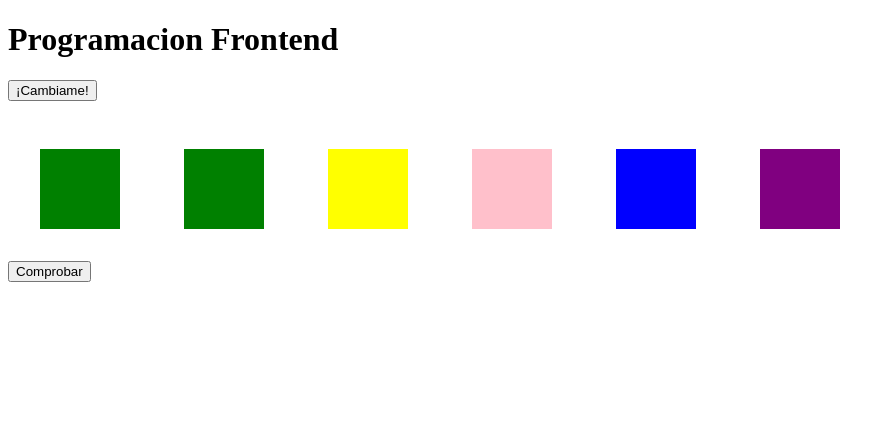
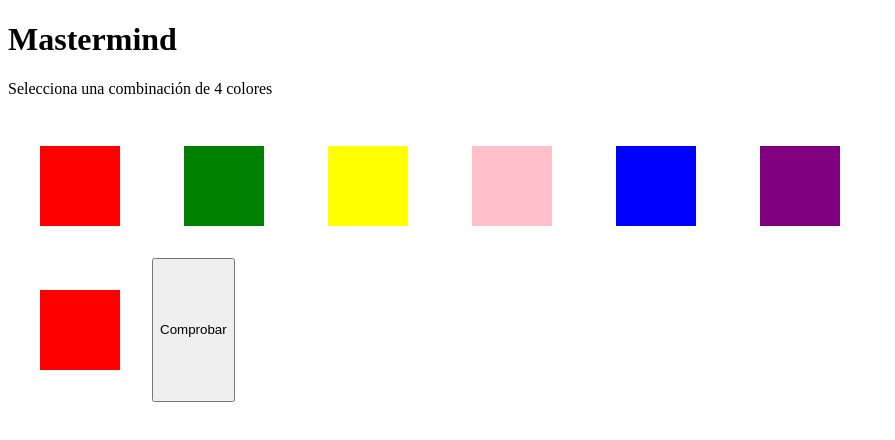
Before and after one commit to MaikelPlay/MasterMind, a website with bundled scripts: page public/index.html in a window 1280 px wide. Both pictures are taken after a click on the element 80 px from the left and 188 px from the top of the page. Shown: the whole page, without its empty margins (0-895 px from the left). Built offline with nearby package versions, Linux system fonts and the light colour scheme.

Commit message:
feat: current combination size four

```diff
--- a/public/index.html
+++ b/public/index.html
@@ -8,8 +8,10 @@
     <title>Document</title>
 </head>
 <body>
-    <h1 id="cabecera">Programacion Frontend</h1>
-    <p><button id="botonCambia">¡Cambiame!</button></p>
+    <!--<h1 id="cabecera">Programacion Frontend</h1>-->
+    <!--<p><button id="botonCambia">¡Cambiame!</button></p>-->
+    <h1>Mastermind</h1>
+    <p>Selecciona una combinación de 4 colores</p>
     <section id="square-buttons">
         <div class="color-square red"    id ="red-square"></div>
         <div class="color-square green"  id ="green-square"></div>
--- a/src/index.ts
+++ b/src/index.ts
@@ -1,11 +1,26 @@
 const colorsButtons = document.querySelectorAll(".color-square");
+const sendCombinationButton = document.getElementById("send-combination-button");
+let currentSquareCombination: NodeListOf<Element>;
 colorsButtons.forEach((element) => {
-    element.addEventListener("click", () => {
+    element.addEventListener("click", (e) => {
         //crear nuevo elemento
-        //añadir clases de elemento clikado
+        currentSquareCombination = document.querySelectorAll(".current-square");
+        console.log(currentSquareCombination.length);
+        if (currentSquareCombination.length < 4){
+        const newCurrentCombinationButton:HTMLElement = document.createElement("div");
+        newCurrentCombinationButton.classList.add("current-square");
+        //añadir clases de elemento clickado
+        if (e.target instanceof HTMLElement){
+            e.target.classList.forEach((element) => {
+                newCurrentCombinationButton.classList.add(element);
+            })
+        }
+
         //añadir a la sección current combination
-    })
+        sendCombinationButton.insertAdjacentElement('beforebegin', newCurrentCombinationButton);
+        }
 })
+});
 
 
 
@@ -14,6 +29,7 @@ colorsButtons.forEach((element) => {
 
 
 
+/*
 const redSquare = document.getElementById("red-square");
 redSquare.addEventListener("click", (e) => {
     if (e.target instanceof HTMLElement){
@@ -35,3 +51,4 @@ document.getElementById("botonCambia").addEventListener("click", () => {
 document.getElementById("botonCambia").addEventListener("mouseover", () => {
     document.getElementById("cabecera").classList.add("roja");
 })
+*/
```
